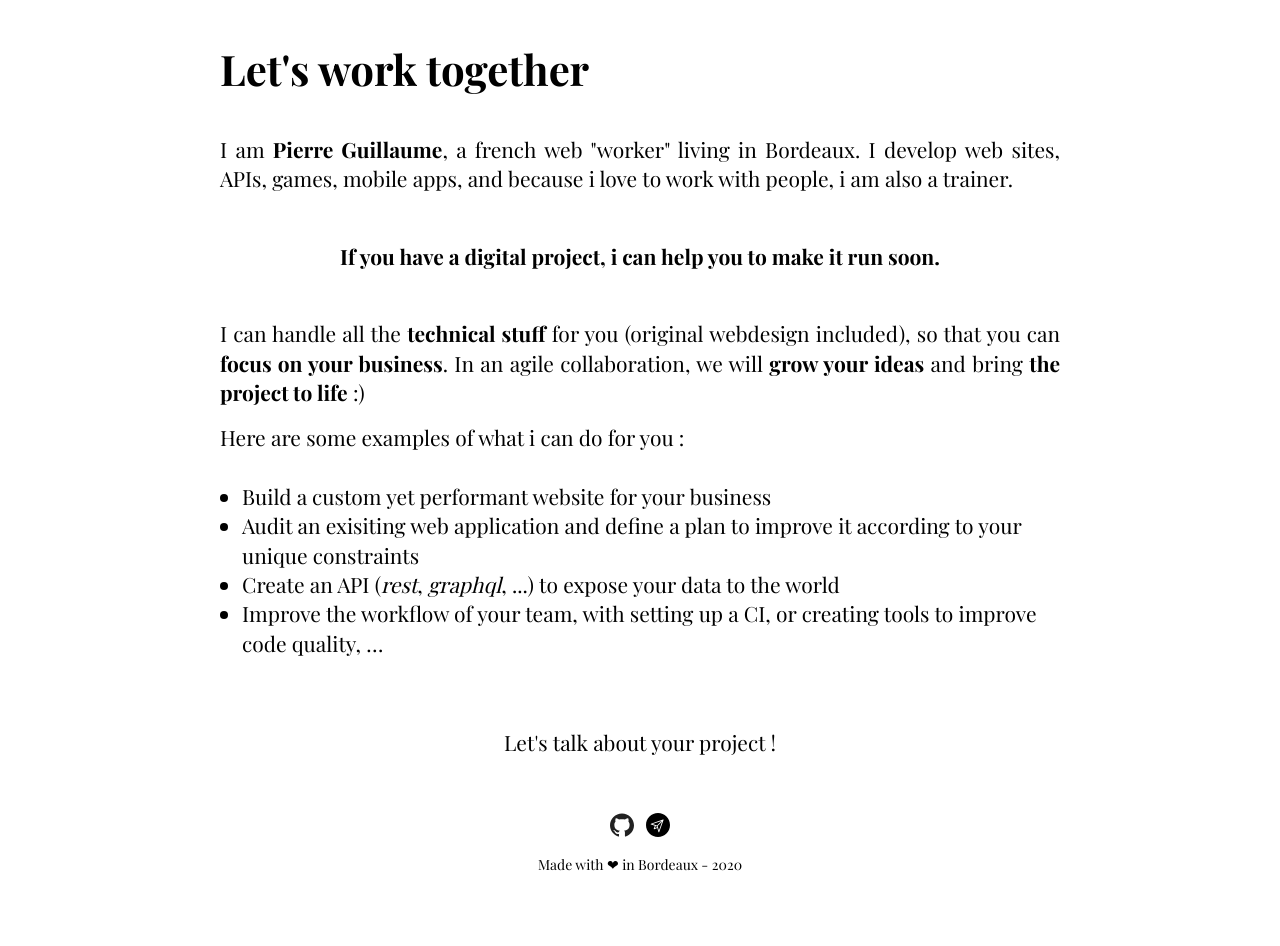
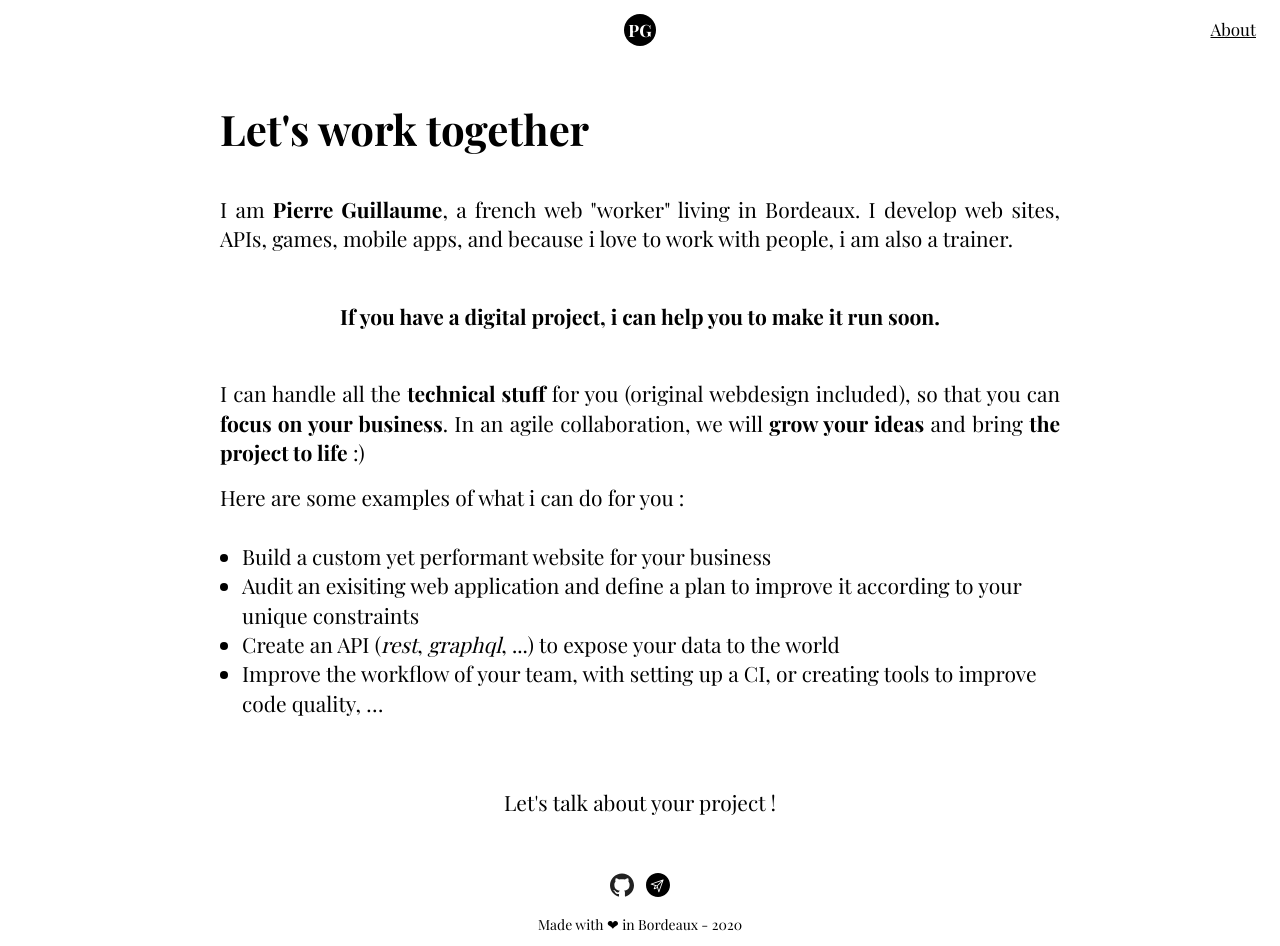
Before and after one commit to papswell/personal-website, a Next.js app: page /about in a window 1280 px wide. Before the commit the page ends 886 px from the top, so only its background shows below. Built offline with nearby package versions, Linux system fonts and the light colour scheme.

Commit message:
add header

```diff
--- a/components/header.js
+++ b/components/header.js
@@ -1,20 +1,22 @@
 import Link from "next/link";
-
-const linkStyle = {
-  marginRight: 15,
-};
 
 const Header = () => (
   <header>
-    <Link href="/">
-      <a style={linkStyle}>Home</a>
-    </Link>
-    <Link href="/about">
-      <a style={linkStyle}>About</a>
-    </Link>
-    <Link href="/work">
-      <a style={linkStyle}>Work</a>
-    </Link>
+    <div className=""></div>
+
+    <div>
+      <Link href="/">
+        <a className="logo">PG</a>
+      </Link>
+    </div>
+
+    <div>
+      <Link href="/about">
+        <a className="">
+          <span>About</span>
+        </a>
+      </Link>
+    </div>
   </header>
 );
 
--- a/components/layouts/FullScreen.js
+++ b/components/layouts/FullScreen.js
@@ -1,8 +1,11 @@
 import Footer from "../footer";
+import Header from "../header";
 
 const FullScreen = ({ children, className, ...props }) => {
   return (
     <div className={className}>
+      <Header />
+
       <main className="container" {...props}>
         {children}
       </main>
--- a/pages/about.js
+++ b/pages/about.js
@@ -52,7 +52,7 @@ export default function About() {
       {/* <p>This list is not exhaustive, so</p> */}
 
       <div className="link-container" style={{ alignSelf: "center" }}>
-        <a href="mailto:contact@pierreguillau.me">
+        <a href="mailto:contact@pierreguillau.me" className="button">
           <span>Let's talk about your project !</span>
         </a>
       </div>
--- a/pages/index.js
+++ b/pages/index.js
@@ -83,7 +83,7 @@ export default function Index() {
             {step === "complete" && (
               <div className="link-container fadeIn" style={{ marginTop: 64 }}>
                 <Link href="/about">
-                  <a>
+                  <a className="button">
                     <span>What can we do together ?</span>
                   </a>
                 </Link>
--- a/styles.css
+++ b/styles.css
@@ -9,6 +9,11 @@ body {
   margin: 0;
   font-size: 17px;
   line-height: 1.4;
+
+}
+
+a {
+  color: #000;
 }
 
 p {
@@ -19,6 +24,7 @@ p {
 ul {
   padding-left: 22px;
 }
+
 .page {
   padding: 12px 36px;
 }
@@ -30,6 +36,7 @@ ul {
 
 .page main {
   flex: 1;
+  padding-top: 60px;
 
   display: flex;
   justify-content: center;
@@ -93,7 +100,7 @@ ul {
 }
 
 
-.link-container a {
+.button {
 
   display: flex;
   align-items: stretch;
@@ -109,7 +116,7 @@ ul {
 }
 
 
-.link-container a span {
+.button span {
   display: block;
   padding: 16px 32px;
   background-color: #fff;
@@ -118,16 +125,16 @@ ul {
   word-wrap: nowrap;
 }
 
-.link-container a::before {
+.button::before {
   top: 0;
 }
 
-.link-container a::after {
+.button::after {
   bottom: 0;
 }
 
-.link-container a::before,
-.link-container a::after {
+.button::before,
+.button::after {
 
   content: '';
 
@@ -146,8 +153,8 @@ ul {
 }
 
 
-.link-container a:hover::before,
-.link-container a:hover::after {
+.button:hover::before,
+.button:hover::after {
 
   height: 50%;
   width: 100%;
@@ -181,3 +188,61 @@ footer {
 .made span + span::before {
   content: ' - '
 }
+
+
+header {
+  position: fixed;
+  top: 0;
+  right: 0;
+  left: 0;
+
+  display: flex;
+  justify-content: space-between;
+  padding: 0 8px;
+  height: 60px;
+
+  background-color: rgba(255, 255,255, 0.8);
+  backdrop-filter: blur(3px);
+
+  font-size: 17px;
+}
+
+header a {
+  display: flex;
+  align-items: center;
+  padding: 0 16px;
+}
+
+header > div {
+  flex: 1;
+  display: flex;
+  justify-content: center;
+  align-items: center;
+}
+
+
+header > div:first-child {
+  justify-content: flex-start;
+}
+
+header > div:last-child {
+  justify-content: flex-end;
+}
+
+.logo {
+
+  display: flex;
+  align-items: center;
+  justify-content: center;
+
+  width: 32px;
+  height: 32px;
+  line-height: 32px;
+  font-weight: bold;
+
+  text-decoration: none;
+  color: #fff;
+  background-color: #000;
+
+  border-radius: 50%;
+}
```
